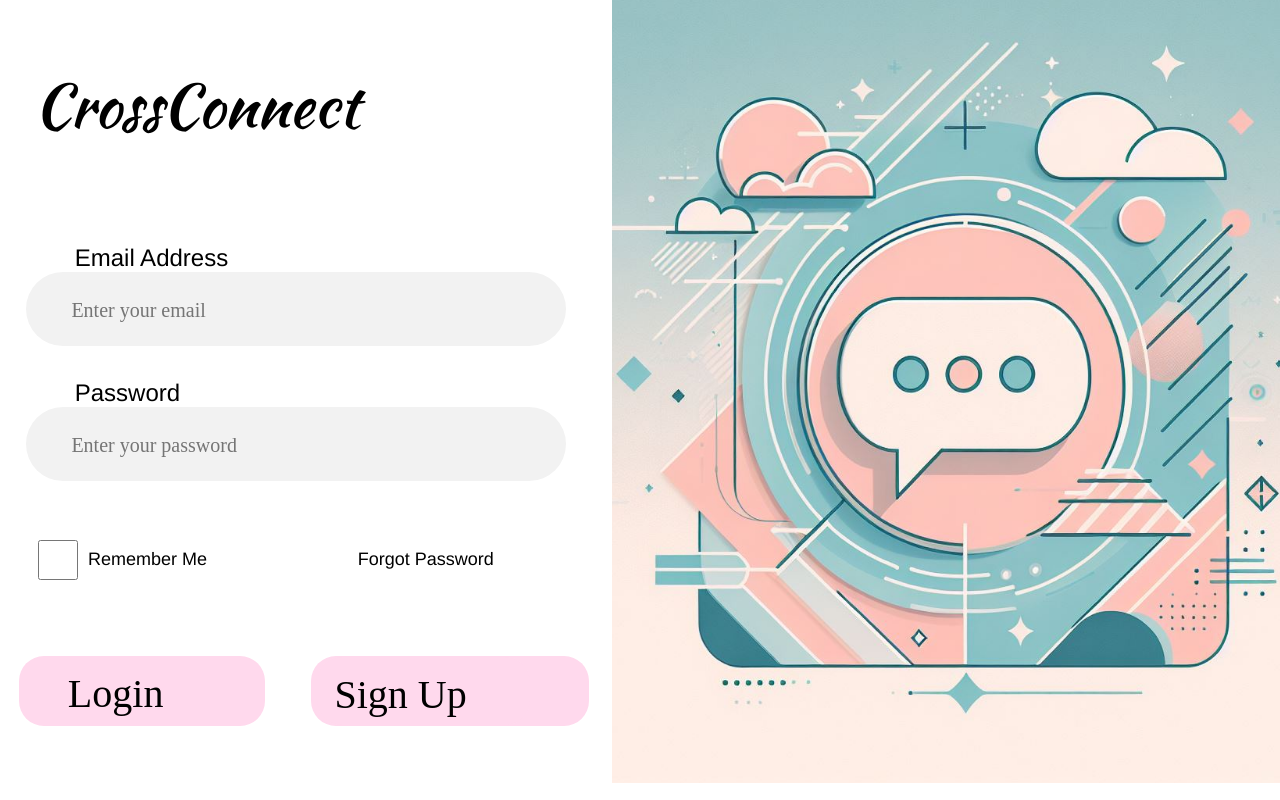
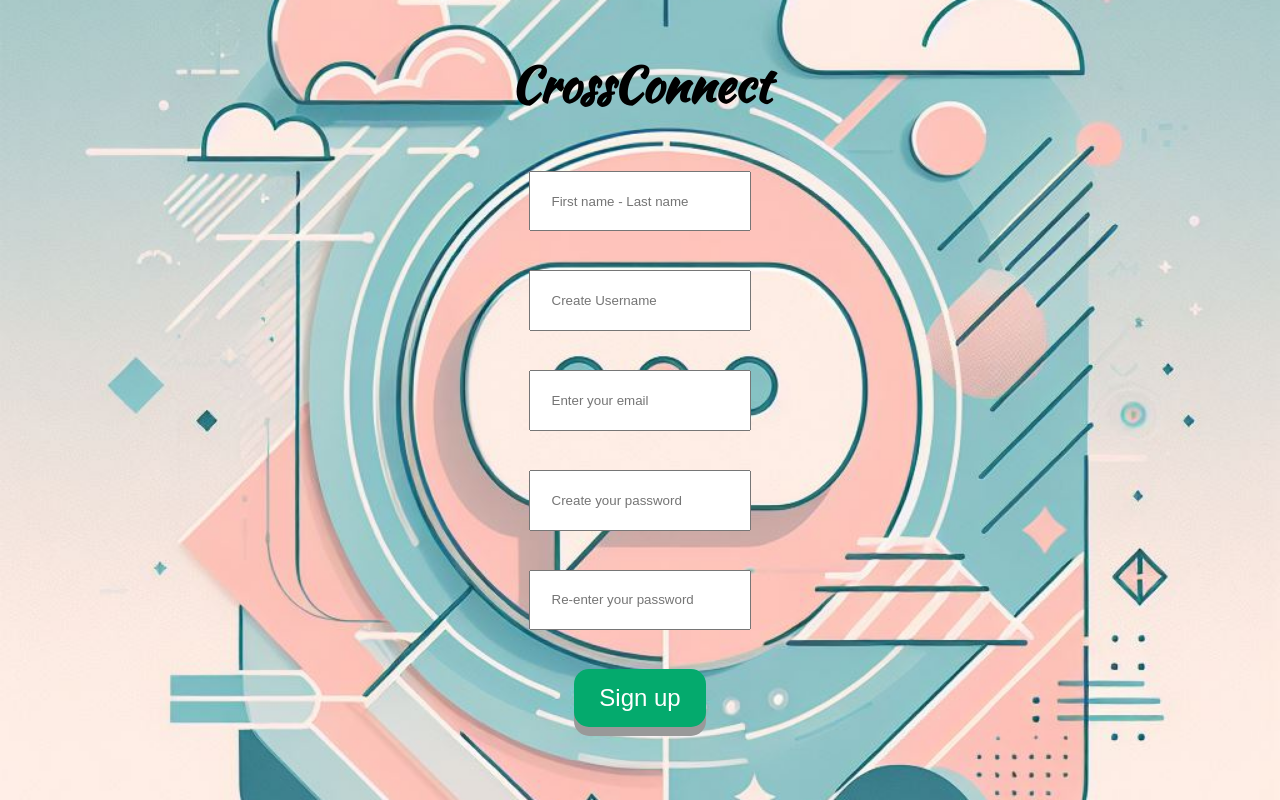
Before and after one commit to nagalil-hanoj-hteal3/CrossConnect, a React (Vite) app in the folder my-react-app/: page / in a window 1280 px wide. Built offline with nearby package versions, Linux system fonts and the light colour scheme; a web font is replaced by a local one.

Commit message:
Sign up page

```diff
--- /dev/null
+++ b/my-react-app/src/css/signup.css
@@ -0,0 +1,64 @@
+html, body {
+    margin: 0;
+    padding: 0;
+    height: 100%;
+}
+
+body {
+    background-image: url('../assets/LoginBackground.jpg') ;
+    background-size: cover;
+    background-position: center;
+    background-repeat: no-repeat;
+}
+
+.container {
+    display: flex;
+    flex-direction: column;
+    align-items: center;
+}
+
+
+input {
+    margin-bottom: 15%;
+    padding: 8%;
+}
+
+.input-session {
+    display: flex;
+    flex-direction: column;
+    align-items: center;
+}
+
+
+.text-wrapper {
+    font-size:150%;
+    font-family: 'Kaushan Script', cursive;
+    padding: 7%;
+    display: inline-block;
+
+}
+
+
+
+.sign-up {
+    display: inline-block;
+    padding: 15px 25px;
+    font-size: 24px;
+    cursor: pointer;
+    text-align: center;
+    text-decoration: none;
+    outline: none;
+    color: #fff;
+    background-color: #04AA6D;
+    border: none;
+    border-radius: 15px;
+    box-shadow: 0 9px #999;
+  }
+
+  .sign-up:hover {background-color: #000000}
+
+  .sign-up:active {
+    background-color: #3e8e41;
+    box-shadow: 0 5px #666;
+    transform: translateY(4px);
+  }
--- /dev/null
+++ b/my-react-app/src/jsx/Signup.jsx
@@ -0,0 +1,27 @@
+import React from "react";
+import "../css/signup.css";
+import LoginBackground from "../assets/LoginBackground.jpg";
+
+
+const Signup = () => {
+    return (
+        <div className="signup">
+          <div className="container">
+            <div className="input-session">
+                <div className="text-wrapper">
+                    <h1>CrossConnect</h1>
+                </div>
+                <input type="text" name="fullname" id="fullname" placeholder="First name - Last name" />
+                <input type="text" name="username" id="username" placeholder="Create Username" />
+                <input type="email" name="email" id="email" placeholder="Enter your email" />
+                <input type="password" name="password" id="password" placeholder="Create your password" />
+                <input type="password" name="password" id="password" placeholder="Re-enter your password" />
+
+                <button className="sign-up">Sign up</button>
+            </div>
+          </div>
+        </div>
+    );
+};
+
+export default Signup;
--- a/my-react-app/src/jsx/main.jsx
+++ b/my-react-app/src/jsx/main.jsx
@@ -4,10 +4,16 @@ import ReactDOM from 'react-dom/client'
 // import './index.css'
 import '../css/login.css'
 import Login from '../jsx/Login.jsx'
+import '../css/Signup.css'
+import Signup from '../jsx/Signup.jsx';
+
 
 ReactDOM.createRoot(document.getElementById('root')).render(
   <React.StrictMode>
     {/* <App /> */}
-  <Login></Login>
+  {/*<Login></Login>*/}
+  <Signup></Signup>
+
+
   </React.StrictMode>,
 )
```
